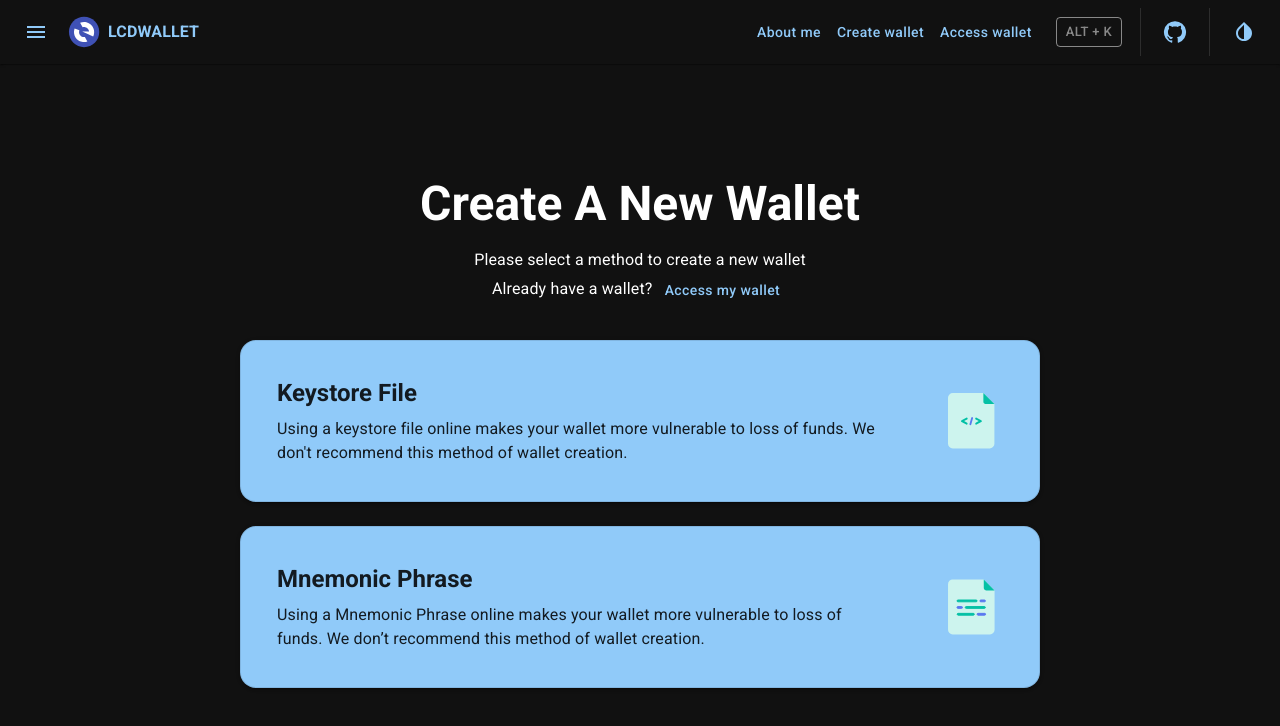
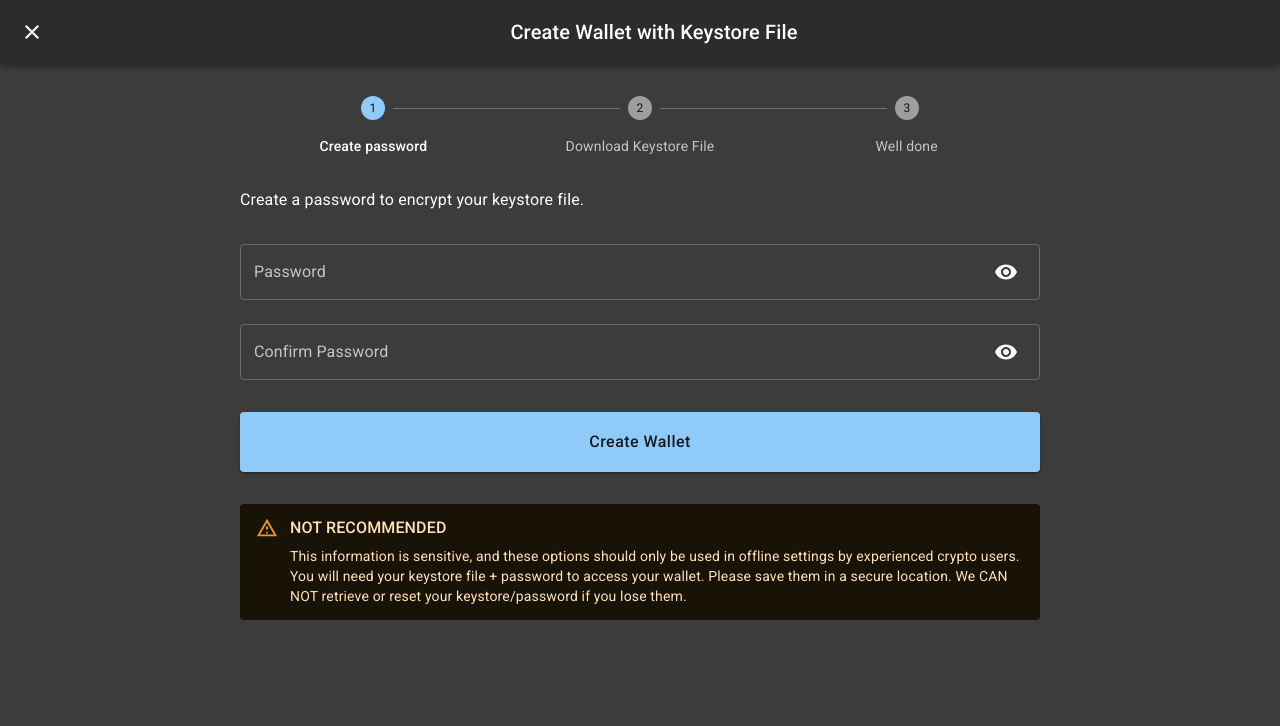
Before and after one commit to Dat-TG/LCDWallet, a React (Vite) app: page /wallet/create in a window 1280 px wide. Both pictures are taken after a click on the button 640 px from the left and 421 px from the top of the page. Shown: the top 726 px of the page. Built offline with nearby package versions, Linux system fonts and the light colour scheme.

Commit message:
create wallet by keystore: step 1

```diff
--- a/package.json
+++ b/package.json
@@ -40,6 +40,7 @@
     "react-dom": "^18.2.0",
     "react-error-boundary": "^4.0.11",
     "react-helmet-async": "^2.0.3",
+    "react-hook-form": "^7.51.2",
     "react-hotkeys-hook": "^4.4.1",
     "react-router-dom": "^6.21.0",
     "recoil": "^0.7.7"
--- /dev/null
+++ b/src/pages/CreateWallet/CreatePasswordForm.tsx
@@ -0,0 +1,114 @@
+import React, { useState } from 'react';
+import { useForm, SubmitHandler } from 'react-hook-form';
+import { TextField, IconButton, InputAdornment, Button } from '@mui/material';
+import { Visibility, VisibilityOff } from '@mui/icons-material';
+
+type FormValues = {
+  password: string;
+  confirmPassword: string;
+};
+
+interface CreatePasswordFormProps {
+  onSuccessfulSubmit: () => void;
+}
+
+function CreatePasswordForm({ onSuccessfulSubmit }: CreatePasswordFormProps) {
+  const [showPassword, setShowPassword] = useState(false);
+  const [showConfirmPassword, setShowConfirmPassword] = useState(false);
+  const {
+    register,
+    handleSubmit,
+    formState: { errors },
+    watch,
+  } = useForm<FormValues>({
+    mode: 'all',
+  });
+  const password = watch('password');
+
+  const onSubmit: SubmitHandler<FormValues> = (data) => {
+    console.log(data);
+    onSuccessfulSubmit();
+  };
+
+  const togglePasswordVisibility = () => {
+    setShowPassword((prev) => !prev);
+  };
+
+  const toggleConfirmPasswordVisibility = () => {
+    setShowConfirmPassword((prev) => !prev);
+  };
+
+  return (
+    <form
+      onSubmit={handleSubmit(onSubmit)}
+      style={{
+        display: 'flex',
+        flexDirection: 'column',
+      }}
+    >
+      <TextField
+        {...register('password', {
+          required: 'Required',
+          minLength: {
+            value: 8,
+            message: 'Password must be at least 8 characters',
+          },
+        })}
+        label="Password"
+        type={showPassword ? 'text' : 'password'}
+        error={Boolean(errors.password)}
+        helperText={errors.password?.message}
+        InputProps={{
+          endAdornment: (
+            <InputAdornment position="end">
+              <IconButton onClick={togglePasswordVisibility}>
+                {showPassword ? <VisibilityOff /> : <Visibility />}
+              </IconButton>
+            </InputAdornment>
+          ),
+        }}
+        sx={{
+          marginBottom: 3,
+        }}
+        fullWidth
+      />
+      <TextField
+        {...register('confirmPassword', {
+          required: 'Required',
+          validate: (value) => value === password || 'The passwords do not match',
+        })}
+        label="Confirm Password"
+        type={showConfirmPassword ? 'text' : 'password'}
+        error={Boolean(errors.confirmPassword)}
+        helperText={errors.confirmPassword?.message}
+        InputProps={{
+          endAdornment: (
+            <InputAdornment position="end">
+              <IconButton onClick={toggleConfirmPasswordVisibility}>
+                {showConfirmPassword ? <VisibilityOff /> : <Visibility />}
+              </IconButton>
+            </InputAdornment>
+          ),
+        }}
+        sx={{
+          marginBottom: 4,
+        }}
+        fullWidth
+      />
+      <Button
+        type="submit"
+        variant="contained"
+        sx={{
+          marginBottom: 4,
+          paddingY: 2,
+          paddingX: 4,
+          fontSize: 16,
+        }}
+      >
+        Create Wallet
+      </Button>
+    </form>
+  );
+}
+
+export default CreatePasswordForm;
--- a/src/pages/CreateWallet/CreateWallet.tsx
+++ b/src/pages/CreateWallet/CreateWallet.tsx
@@ -4,8 +4,11 @@ import { CenteredFlexBox } from '@/components/styled';
 import { Button, Typography } from '@mui/material';
 import keystore from '../../assets/keystore.svg';
 import phrase from '../../assets/phrase.svg';
+import { useState } from 'react';
+import KeystoreDialog from './KeystoreDialog';
 
 function CreateWallet() {
+  const [openKeystore, setOpenKeystore] = useState(false);
   return (
     <>
       <Meta title="Create A Crypto Wallet" />
@@ -32,7 +35,7 @@ function CreateWallet() {
           title="Keystore File"
           direction="Using a keystore file online makes your wallet more vulnerable to loss of funds. We don't recommend this method of wallet creation."
           image={keystore}
-          onClick={() => {}}
+          onClick={() => setOpenKeystore(true)}
           sx={{
             marginBottom: 3,
           }}
@@ -45,6 +48,7 @@ function CreateWallet() {
           onClick={() => {}}
         />
       </CenteredFlexBox>
+      <KeystoreDialog open={openKeystore} setOpen={setOpenKeystore} />
     </>
   );
 }
--- /dev/null
+++ b/src/pages/CreateWallet/KeystoreDialog.tsx
@@ -0,0 +1,103 @@
+import * as React from 'react';
+import Dialog from '@mui/material/Dialog';
+import AppBar from '@mui/material/AppBar';
+import Toolbar from '@mui/material/Toolbar';
+import IconButton from '@mui/material/IconButton';
+import Typography from '@mui/material/Typography';
+import CloseIcon from '@mui/icons-material/Close';
+import Slide from '@mui/material/Slide';
+import { TransitionProps } from '@mui/material/transitions';
+import {
+  Alert,
+  AlertTitle,
+  Box,
+  Step,
+  StepLabel,
+  Stepper,
+  useMediaQuery,
+  useTheme as useThemeMUI,
+} from '@mui/material';
+import CreatePasswordForm from './CreatePasswordForm';
+
+const Transition = React.forwardRef(function Transition(
+  props: TransitionProps & {
+    children: React.ReactElement;
+  },
+  ref: React.Ref<unknown>,
+) {
+  return <Slide direction="up" ref={ref} {...props} />;
+});
+
+interface KeystoreDialogProps {
+  open: boolean;
+  setOpen: (value: boolean) => void;
+}
+
+export default function KeystoreDialog({ open, setOpen }: KeystoreDialogProps) {
+  const handleClose = () => {
+    setOpen(false);
+    setActiveStep(0);
+  };
+  const steps = ['Create password', 'Download Keystore File', 'Well done'];
+  const muiTheme = useThemeMUI();
+  const isMd = useMediaQuery(muiTheme.breakpoints.up('md'));
+  const [activeStep, setActiveStep] = React.useState(0);
+
+  return (
+    <Dialog fullScreen open={open} onClose={handleClose} TransitionComponent={Transition}>
+      <AppBar sx={{ position: 'relative' }}>
+        <Toolbar
+          sx={{
+            display: 'flex',
+          }}
+        >
+          <IconButton edge="start" color="inherit" onClick={handleClose} aria-label="close">
+            <CloseIcon />
+          </IconButton>
+          <Typography
+            variant="h6"
+            component="div"
+            sx={{
+              flexGrow: 1,
+              textAlign: 'center',
+            }}
+          >
+            Create Wallet with Keystore File
+          </Typography>
+        </Toolbar>
+      </AppBar>
+      <Box
+        sx={{
+          marginY: isMd ? 4 : 2,
+          marginX: 'auto',
+          display: 'flex',
+          flexDirection: 'column',
+          maxWidth: '800px',
+        }}
+      >
+        <Stepper activeStep={activeStep} alternativeLabel>
+          {steps.map((label) => (
+            <Step key={label}>
+              <StepLabel>{label}</StepLabel>
+            </Step>
+          ))}
+        </Stepper>
+        {activeStep === 0 && (
+          <Box>
+            <Typography variant="body1" sx={{ marginY: 4 }}>
+              Create a password to encrypt your keystore file.
+            </Typography>
+            <CreatePasswordForm onSuccessfulSubmit={() => setActiveStep(1)} />
+            <Alert severity="warning">
+              <AlertTitle>NOT RECOMMENDED</AlertTitle>
+              This information is sensitive, and these options should only be used in offline
+              settings by experienced crypto users. You will need your keystore file + password to
+              access your wallet. Please save them in a secure location. We CAN NOT retrieve or
+              reset your keystore/password if you lose them.
+            </Alert>
+          </Box>
+        )}
+      </Box>
+    </Dialog>
+  );
+}
```
Also changed, not shown: 1 other file (tests, documents, lock files or other folders).
